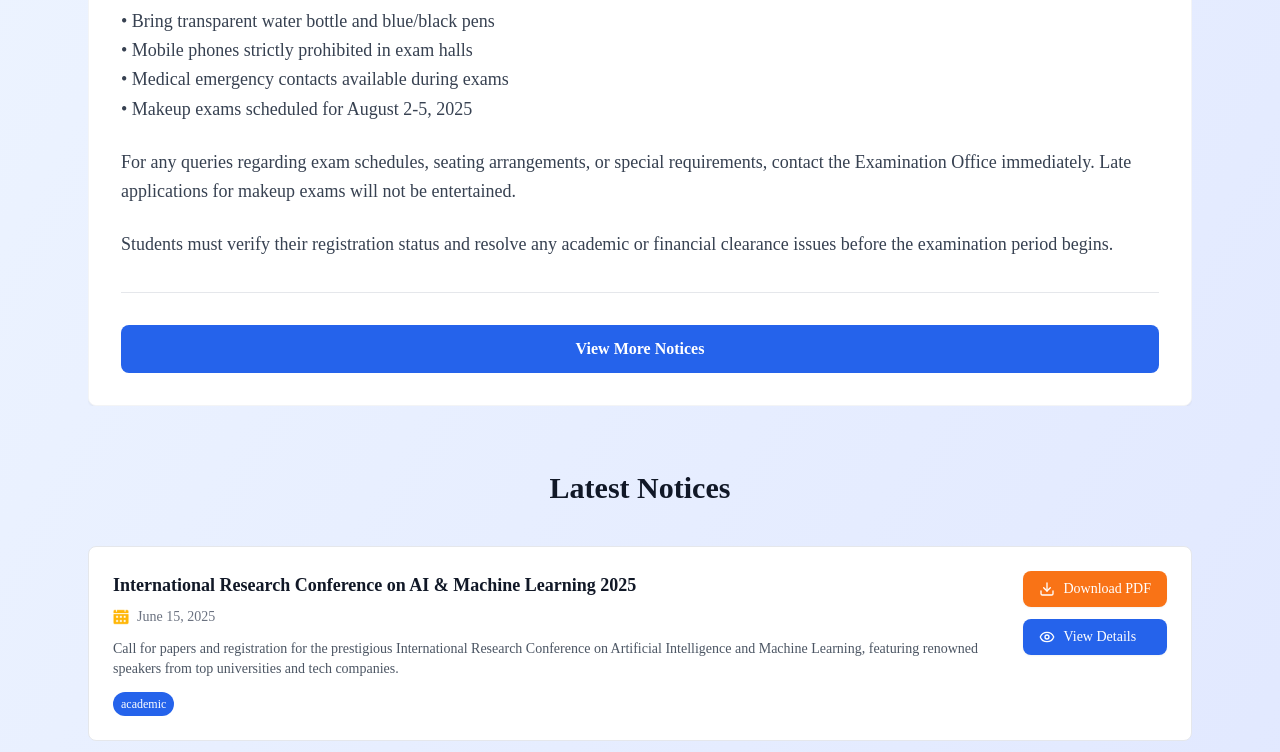
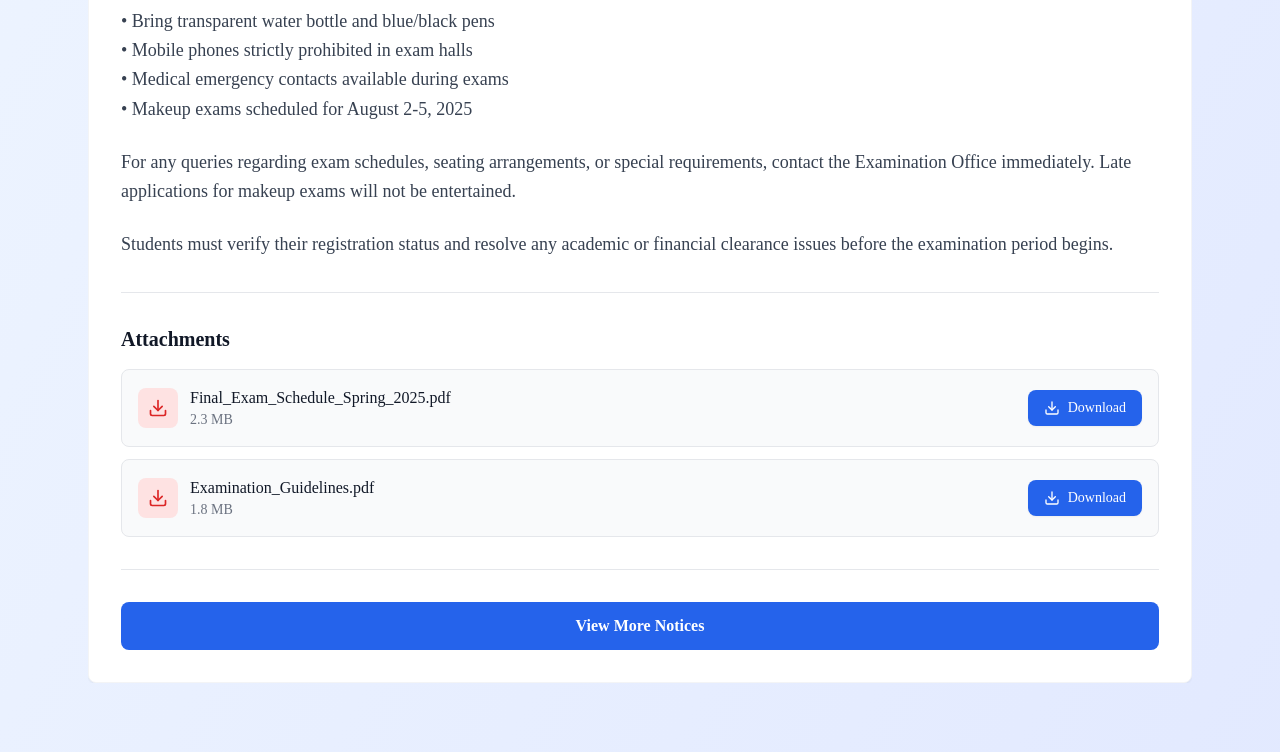
Before and after one commit to samiyariya/CSEDU, a React (Vite) app in the folder frontend/: page /news/1 in a window 1280 px wide. Shown: the part 938-1690 px from the top of the page. Built offline with nearby package versions, Linux system fonts and the light colour scheme.

Commit message:
download

```diff
--- a/frontend/src/pages/NewsDetail.jsx
+++ b/frontend/src/pages/NewsDetail.jsx
@@ -265,6 +265,45 @@ const NewsDetail = () => {
               </div>
             </div>
 
+            {/* Attachments Section */}
+            {news.attachments && news.attachments.length > 0 && (
+              <div className="mt-8 pt-8 border-t border-gray-200">
+                <h3 className="text-xl font-bold text-gray-900 mb-4">Attachments</h3>
+                <div className="space-y-3">
+                  {news.attachments.map((attachment, index) => (
+                    <div key={index} className="flex items-center justify-between p-4 bg-gray-50 rounded-lg border border-gray-200 hover:bg-gray-100 transition-colors">
+                      <div className="flex items-center gap-3">
+                        <div className="flex items-center justify-center w-10 h-10 bg-red-100 rounded-lg">
+                          <Download className="w-5 h-5 text-red-600" />
+                        </div>
+                        <div>
+                          <p className="font-medium text-gray-900">{attachment.name}</p>
+                          {attachment.size && (
+                            <p className="text-sm text-gray-500">{attachment.size}</p>
+                          )}
+                        </div>
+                      </div>
+                      <button
+                        onClick={() => {
+                          const link = document.createElement('a');
+                          link.href = attachment.url;
+                          link.download = attachment.name;
+                          link.target = '_blank';
+                          document.body.appendChild(link);
+                          link.click();
+                          document.body.removeChild(link);
+                        }}
+                        className="flex items-center gap-2 px-4 py-2 bg-blue-600 hover:bg-blue-700 text-white rounded-lg text-sm font-medium transition-colors shadow-sm hover:shadow-md"
+                      >
+                        <Download className="w-4 h-4" />
+                        Download
+                      </button>
+                    </div>
+                  ))}
+                </div>
+              </div>
+            )}
+
             {/* Action Buttons */}
             <div className="flex flex-col sm:flex-row gap-4 mt-8 pt-8 border-t border-gray-200">
               <button
```
